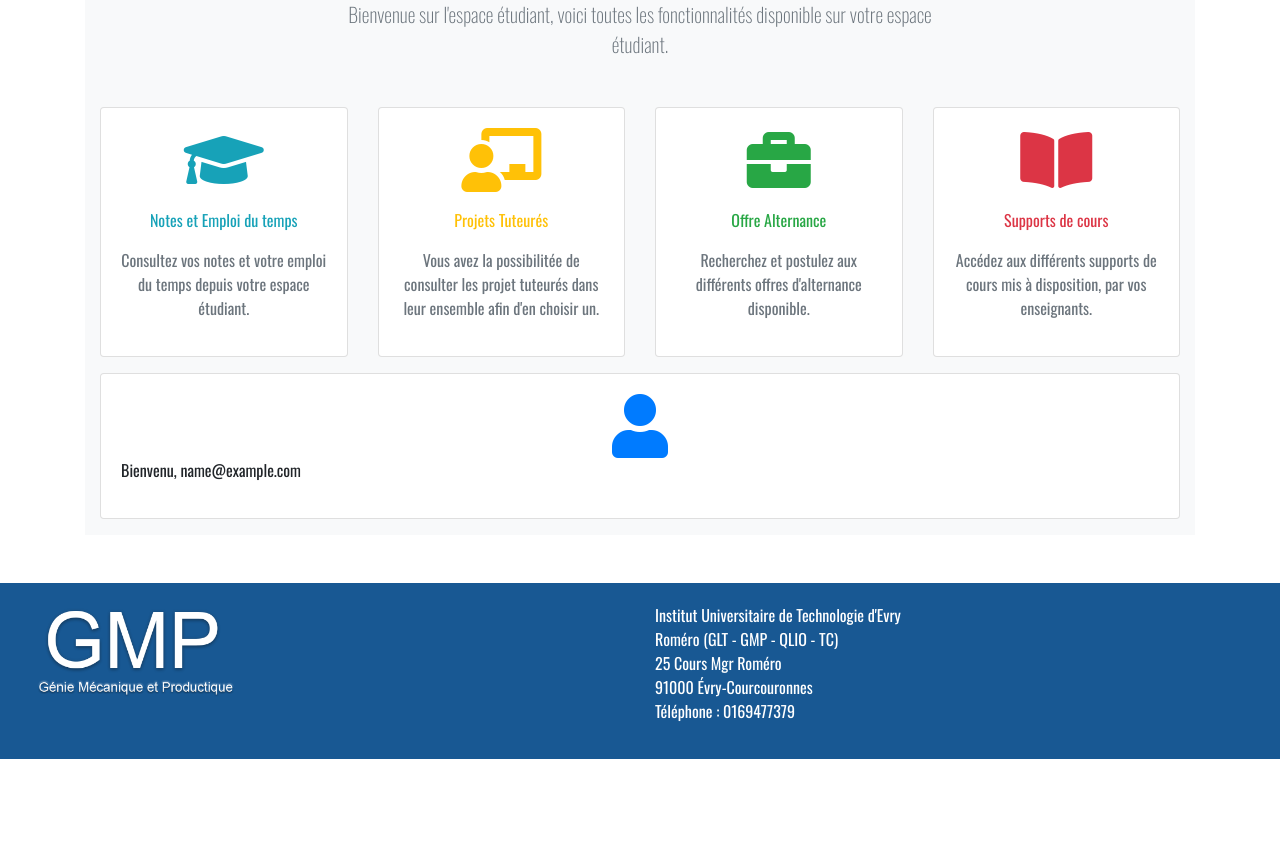
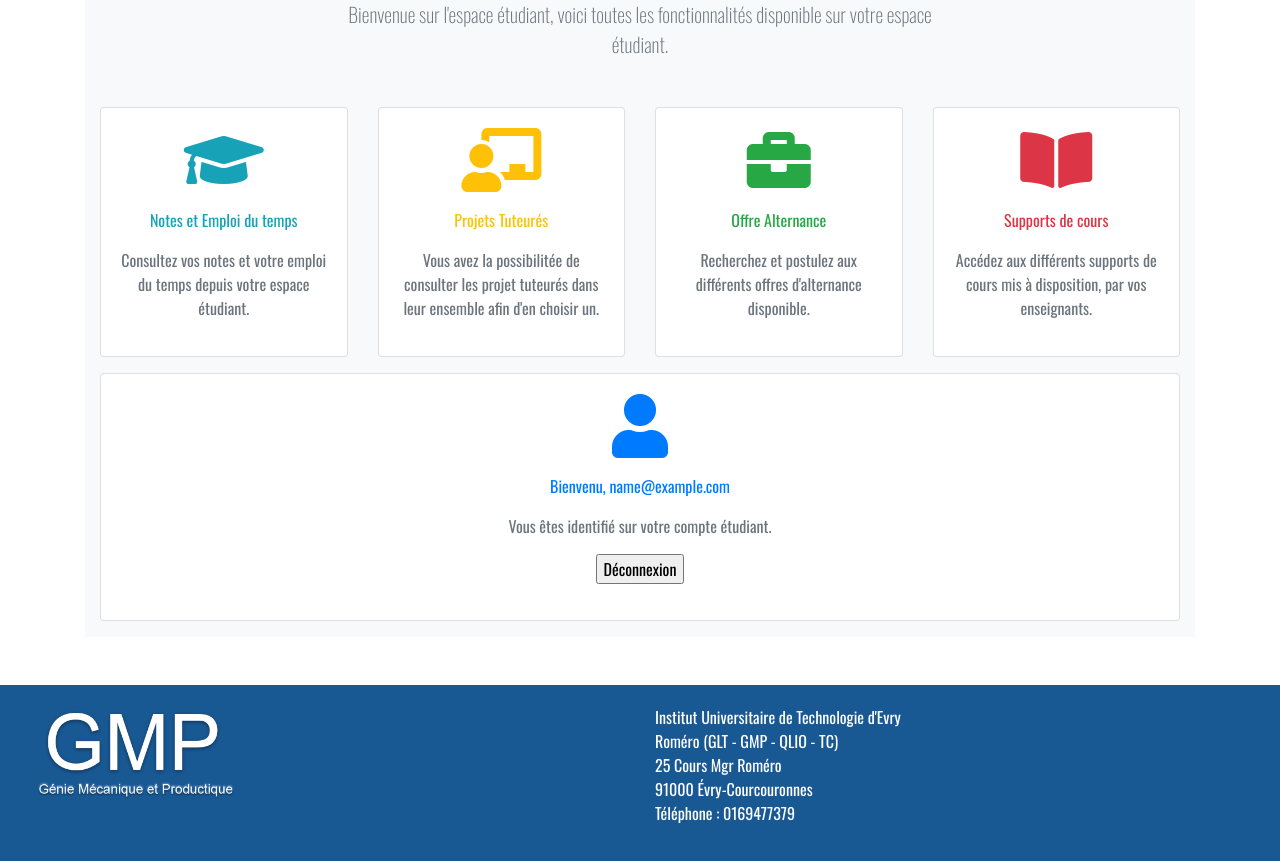
Before and after one commit to CostierLucas/gmp, a PHP site: page /etudiant.php in a window 1280 px wide. Shown: the part 166-1027 px from the top of the page. Before the commit the page ends 925 px from the top, so only its background shows below. Run offline with PHP 8.4, Linux system fonts and the light colour scheme; the visitor is signed in with stand-in values (Sample User, id 1); some libraries are stand-ins or nearby versions.

Commit message:
bouton deco

```diff
--- a/etudiant.php
+++ b/etudiant.php
@@ -98,8 +98,16 @@ include('./header.php'); ?>
                                         <i class="fa fa-user fa-4x text-primary"></i>
                                     </div>
                                 </div>
-                                <?php if (isset($_SESSION['sess_user_email'])){
-                                    echo '<p class="connect"> Bienvenu, '.$_SESSION['sess_user_email'];  ?>
+                                <?php if (isset($_SESSION['sess_user_email'])){ ?>
+                                    <div class="row mt-3">
+                                        <div class="col-12 text-center">
+                                        <?php  echo '<p class="text-primary"> Bienvenu, '.$_SESSION['sess_user_email']; ?>
+                                            <p class="text-secondary">Vous êtes identifié sur votre compte étudiant.</p>
+                                            <form action="./suppression.php" method="post">
+                                                <input type="submit" name="logout" value="Déconnexion" />
+                                            </form>
+                                        </div>
+                                    </div>
                                 <?php } else { ?>
                                     <div class="row mt-3">
                                         <div class="col-12 text-center">
--- /dev/null
+++ b/suppression.php
@@ -0,0 +1,6 @@
+
+<?php
+session_start();
+session_destroy();
+header('Location: ./index.php');
+?>
```
